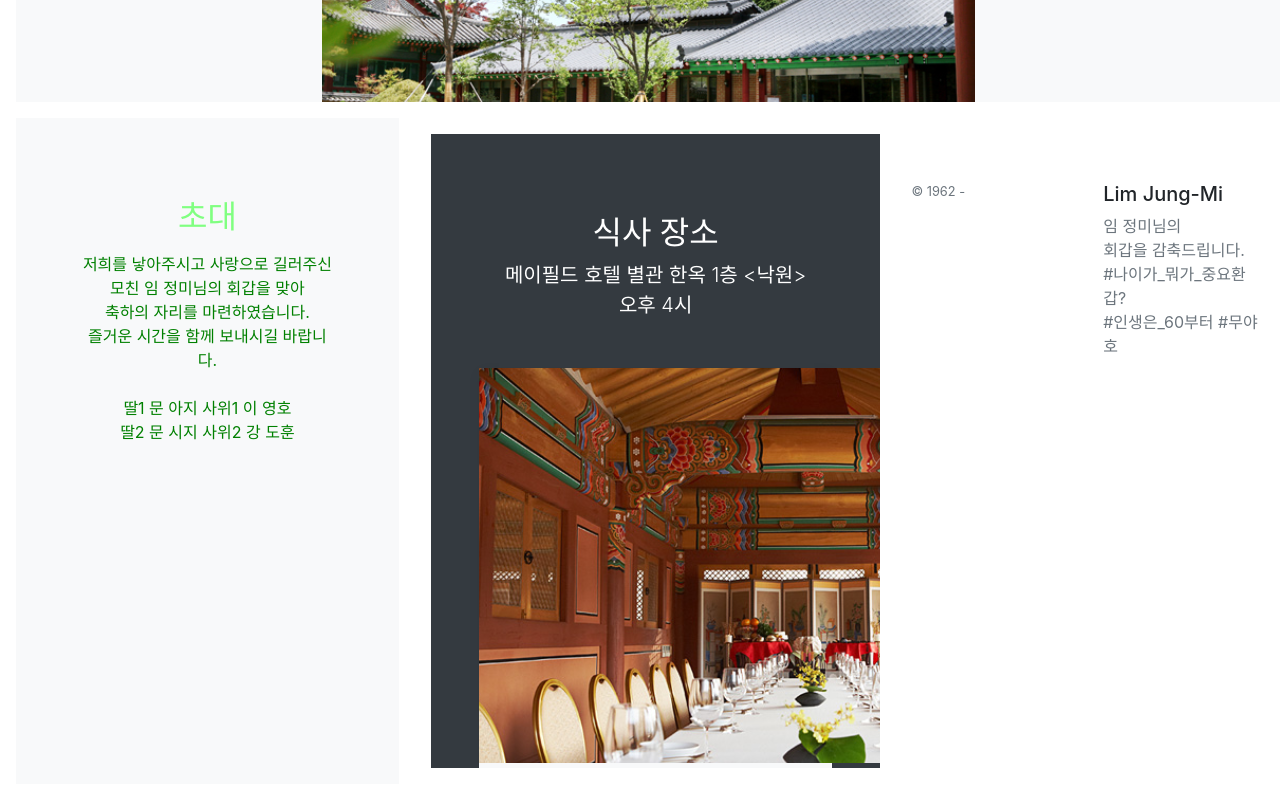
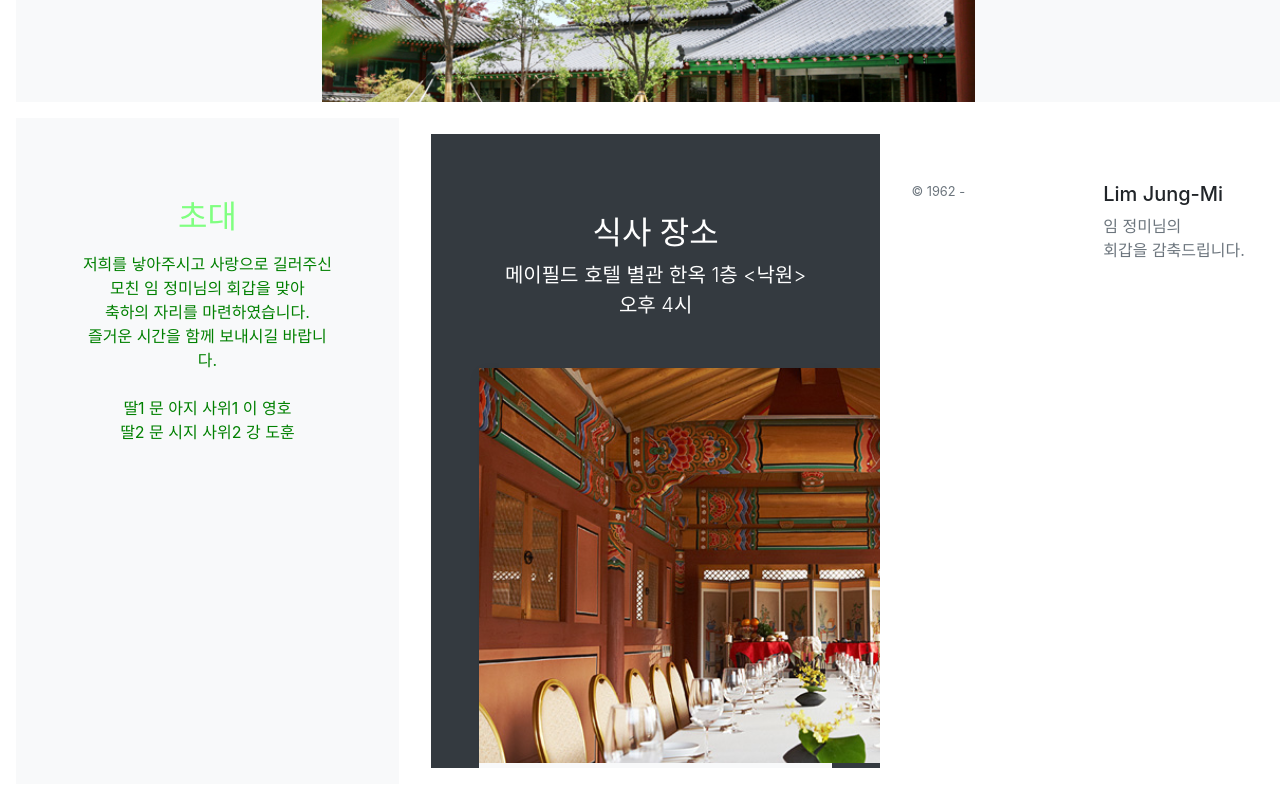
Before and after one commit to moonpower-2020/anniversary60, a plain HTML site: page index.html in a window 1280 px wide. Shown: the part 1061-1861 px from the top of the page. Drawn offline with nearby package versions, Linux system fonts and the light colour scheme.

Commit message:
Update index.html

```diff
--- a/index.html
+++ b/index.html
@@ -7,7 +7,7 @@
     <meta name="author" content="">
     <!-- link rel="icon" href="../../../../favicon.ico" -->
 
-    <title>무야호 </title>
+    <title>60 Anniversary 무야호~</title>
 
     <!-- Bootstrap core CSS -->
     <link href="./dist/css/bootstrap.min.css" rel="stylesheet">
@@ -88,9 +88,6 @@
           <ul class="list-unstyled text-small">
             <li><a class="text-muted" href="#">임 정미님의</a></li>
             <li><a class="text-muted" href="#">회갑을 감축드립니다. </a></li>
-            <li><a class="text-muted" href="#">#나이가_뭐가_중요환갑? </a></li>
-            <li><a class="text-muted" href="#">#인생은_60부터 #무야호</a></li>
-
           </ul>
         </div>
 
```
